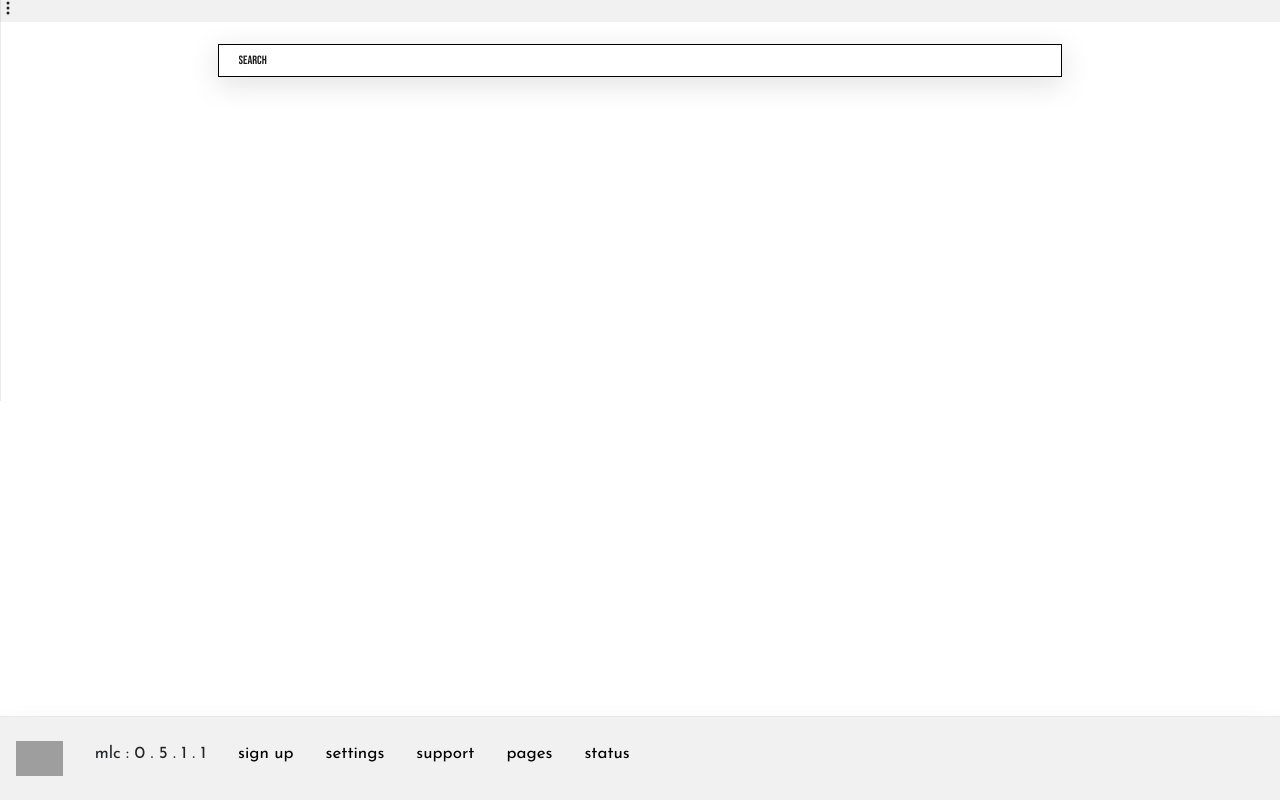
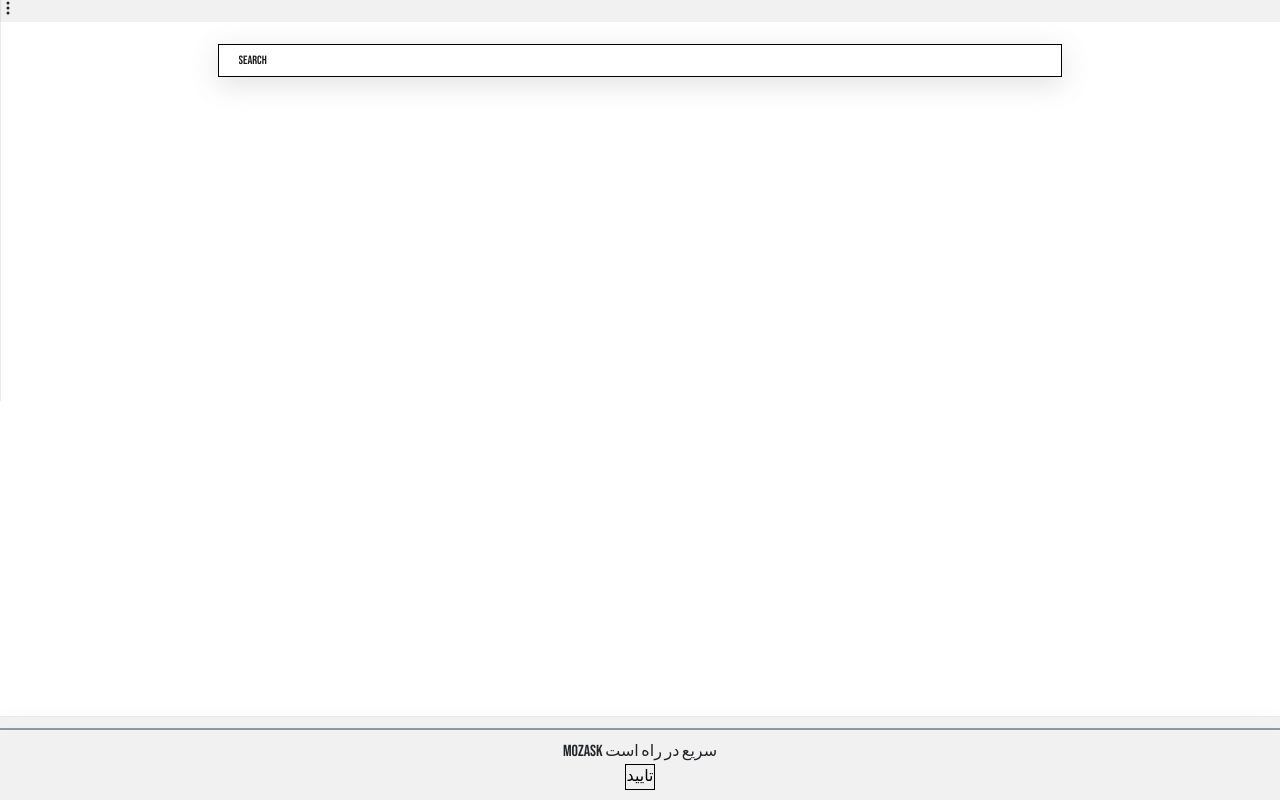
Before and after one commit to mozask/error, a plain HTML site: page index.html in a window 1280 px wide. Drawn offline with nearby package versions, Linux system fonts and the light colour scheme; grey boxes are pictures that could not be loaded.

Commit message:
Update index.html

```diff
--- a/index.html
+++ b/index.html
@@ -869,6 +869,39 @@ z-index: 1;">
 </div>
 
 <center>
+<div id="information" style="box-shadow: rgba(6, 24, 44, 0.4) 0px 0px 0px 2px, rgba(6, 24, 44, 0.65) 0px 4px 6px -1px, rgba(255, 255, 255, 0.08) 0px 1px 0px inset; width:90%; background:#f1f1f1;
+position: fixed;
+width: 100%;
+bottom: 0;
+left: 0;
+margin: 0;
+  margin-top: 0px;
+  margin-right: 0px;
+  margin-bottom: 0px;
+  margin-left: 0px;
+
+max-width: none;
+background-color: #f1f1f1;
+padding: 10px 0;
+padding-top: 10px;
+padding-right: 0px;
+padding-bottom: 10px;
+padding-left: 0px;
+z-index: 1;
+
+">
+
+Mozask
+سریع در راه است
+<br>
+<button style="border: 1px solid #000;" onclick="document.getElementById(`information`).style.display = `none`;">
+تایید
+
+</button>
+
+
+</div>
+</center>
 
 
 </div>
@@ -914,6 +947,7 @@ function openNav() {
 function closeNav() {
   document.getElementById("mySidenav").style.width = "0";
 }
+
 </script>
 <script async src="https://www.googletagmanager.com/gtag/js?id=UA-39999584-5"></script>
 </body>
```
